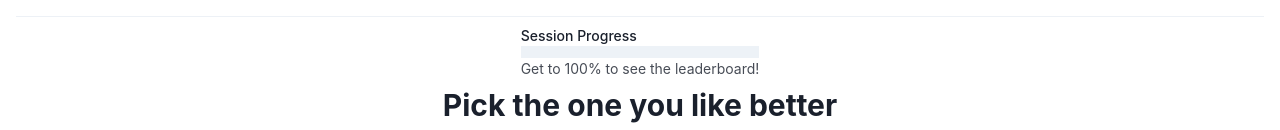
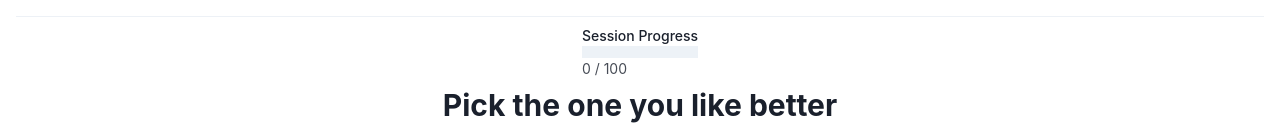
Before and after one commit to jzengg/butterfly-ui, a Next.js app: page /survey in a window 1280 px wide. Shown: the top 130 px of the page. Built offline with nearby package versions, Linux system fonts and the light colour scheme; no server answers.

Commit message:
show num votes on progress and show worker id in header dev

```diff
--- a/components/Header.react.js
+++ b/components/Header.react.js
@@ -2,7 +2,7 @@ import { Flex, Heading, Link, HStack, Text, Button } from "@chakra-ui/react";
 import NextLink from "next/link";
 import { useRouter } from "next/router";
 import { forwardRef } from "react";
-import { numVotesState, isWorkerState } from "../atoms";
+import { numVotesState, isWorkerState, workerIDState } from "../atoms";
 import useSessionId from "../hooks/useSessionId";
 import useGetHrefWithQuery from "../hooks/useGetHrefWithQuery";
 import { useRecoilValue } from "recoil";
@@ -13,6 +13,7 @@ export default function Header() {
   const [sessionId] = useSessionId();
   const numVotes = useRecoilValue(numVotesState);
   const isWorker = useRecoilValue(isWorkerState);
+  const workerID = useRecoilValue(workerIDState);
   const router = useRouter();
   function getColor(href) {
     const color = router.asPath === href ? "teal.300" : "teal.600";
@@ -51,6 +52,7 @@ export default function Header() {
       <Flex mt={4} direction="column">
         <Text>Num Votes: {numVotes}</Text>
         <Text>Session ID: {sessionId}</Text>
+        {workerID != null && <Text>Worker ID: {workerID}</Text>}
         <Button
           width="50px"
           size="xs"
--- a/components/VoteProgress.react.js
+++ b/components/VoteProgress.react.js
@@ -12,20 +12,16 @@ import {
 } from "@chakra-ui/react";
 import { getMatchup } from "../apiUtils";
 import { useRecoilValue } from "recoil";
-import { numVotesState, isWorkerState } from "../atoms";
+import { numVotesState } from "../atoms";
 
 export default function VoteProgress() {
   const getHref = useGetHrefWithQuery();
   const numVotes = useRecoilValue(numVotesState);
-  const isWorker = useRecoilValue(isWorkerState);
-  const completionText = isWorker
-    ? "Get to 100% to complete the session"
-    : "Get to 100% to see the leaderboard!";
   return (
     <Stat>
       <StatLabel>Session Progress</StatLabel>
       <Progress value={numVotes} />
-      <StatHelpText>{completionText}</StatHelpText>
+      <StatHelpText>{numVotes} / 100</StatHelpText>
     </Stat>
   );
 }
```
